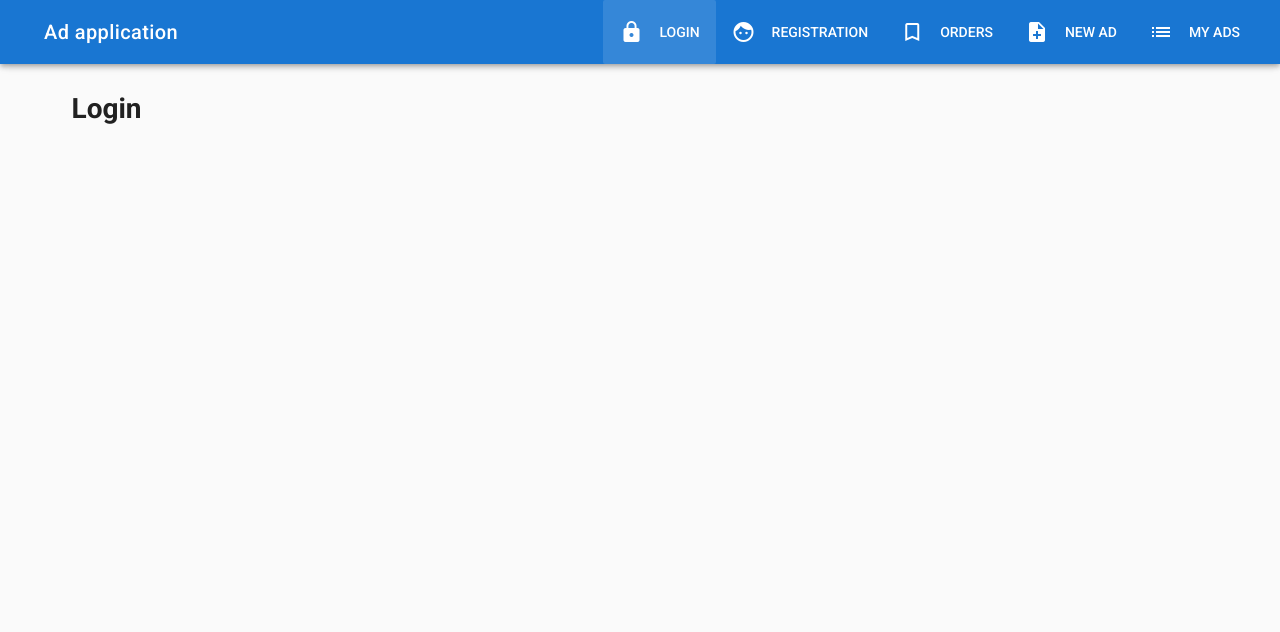
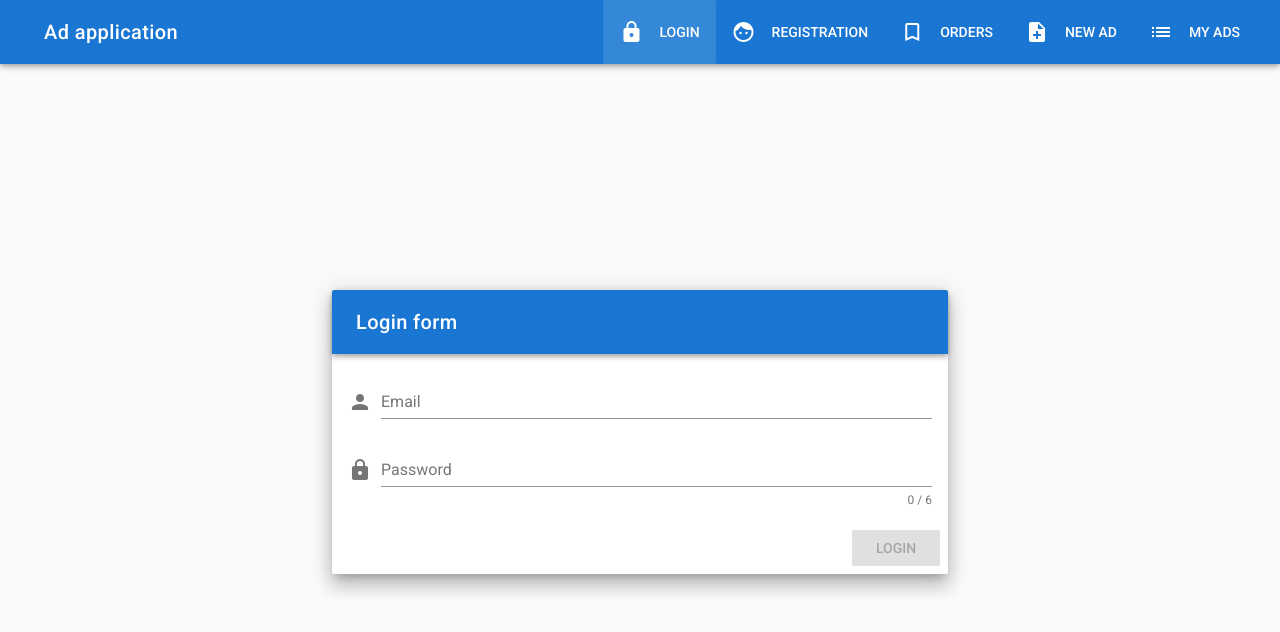
Before and after one commit to langsyar/ad_vue, a Vue app: page /login in a window 1280 px wide. Shown: the top 632 px of the page. Built offline with nearby package versions, Linux system fonts and the light colour scheme.

Commit message:
login page

```diff
--- a/src/components/Auth/Login.vue
+++ b/src/components/Auth/Login.vue
@@ -1,8 +1,45 @@
 <template>
-    <v-container>
-        <v-layout row>
-            <v-flex xs12>
-                <h1>Login</h1>
+    <v-container fluid fill-height>
+        <v-layout align-center justify-center>
+            <v-flex xs12 sm8 md6>
+                <v-card class="elevation-12">
+                    <v-toolbar dark color="primary">
+                        <v-toolbar-title>Login form</v-toolbar-title>
+                    </v-toolbar>
+                    <v-card-text>
+                        <v-form
+                                ref="form"
+                                v-model="valid"
+                                validation>
+                            <v-text-field
+                                prepend-icon="person"
+                                name="email"
+                                label="Email"
+                                type="email"
+                                v-model="email"
+                                :rules="emailRules"
+                            ></v-text-field>
+                            <v-text-field
+                                id="password"
+                                prepend-icon="lock"
+                                name="password"
+                                label="Password"
+                                type="password"
+                                :counter="6"
+                                :rules="passwordRules"
+                                v-model="password"
+                            ></v-text-field>
+                        </v-form>
+                    </v-card-text>
+                    <v-card-actions>
+                        <v-spacer></v-spacer>
+                        <v-btn
+                            color="primary"
+                            @click="onSubmit"
+                            :disabled="!valid"
+                        >Login</v-btn>
+                    </v-card-actions>
+                </v-card>
             </v-flex>
         </v-layout>
     </v-container>
@@ -12,8 +49,29 @@
 	export default {
 		data() {
 			return {
-
+                email: '',
+                password: '',
+                valid: false,
+                emailRules: [
+                    v => !!v || 'E-mail is required',
+                    v => /.+@.+/.test(v) || 'E-mail must be valid'
+                ],
+                passwordRules: [
+                    v => !!v || 'Password is required',
+                    v => (v && v.length >= 6) || 'Password must be equal or more than 6 characters'
+                ],
 			}
-		}
+		},
+        methods: {
+			onSubmit() {
+                if (this.$refs.form.validate()) {
+                    const user = {
+                    	email: this.email,
+                        password: this.password
+                    };
+                    console.log(user);
+                }
+            }
+        }
 	}
 </script>
```
